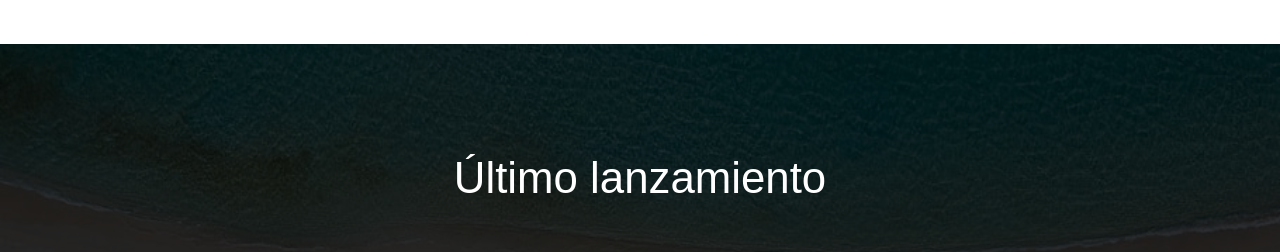
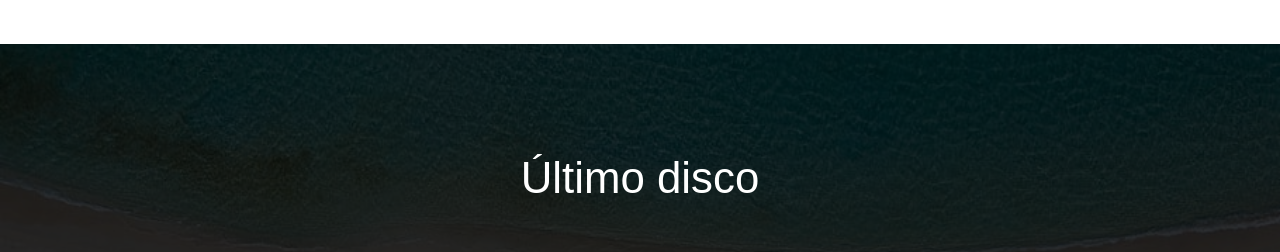
Before and after one commit to JoshueBarrios/JOSHUE, a plain HTML site: page index.html in a window 1280 px wide. Shown: the part 820-1072 px from the top of the page. Drawn offline with nearby package versions, Linux system fonts and the light colour scheme; some packages are replaced by stand-ins of ours; a script that the page names is missing.

Commit message:
fix:.container Cambiamos el copy al h3

```diff
--- a/index.html
+++ b/index.html
@@ -54,7 +54,7 @@
   <article class="overlay-section">
     <div class="overlay">
       <div class="container">
-        <h3>Último lanzamiento</h3>
+        <h3>Último disco</h3>
         <h2>"Cuando los Acéfalos Predominan"</h2>
         <p>“Gobiernos, corporaciones, héroes, anti-héroes, ideales políticos, filosofías, religiones y conceptos culturales son cuestionados constantemente gracias a este extraño momento en donde desconocemos qué información es falsa o verdadera”</p>
       </div>
```
